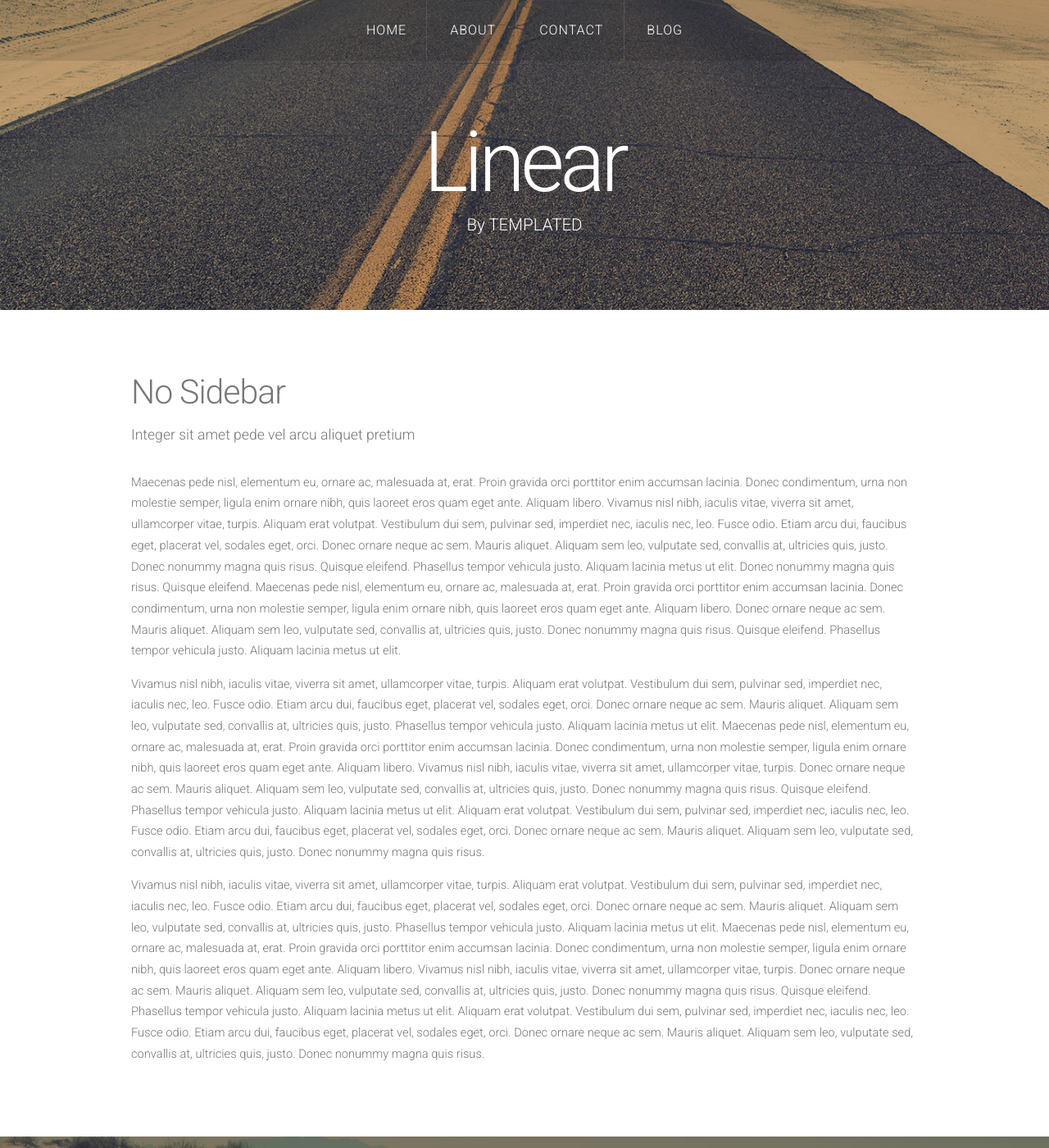
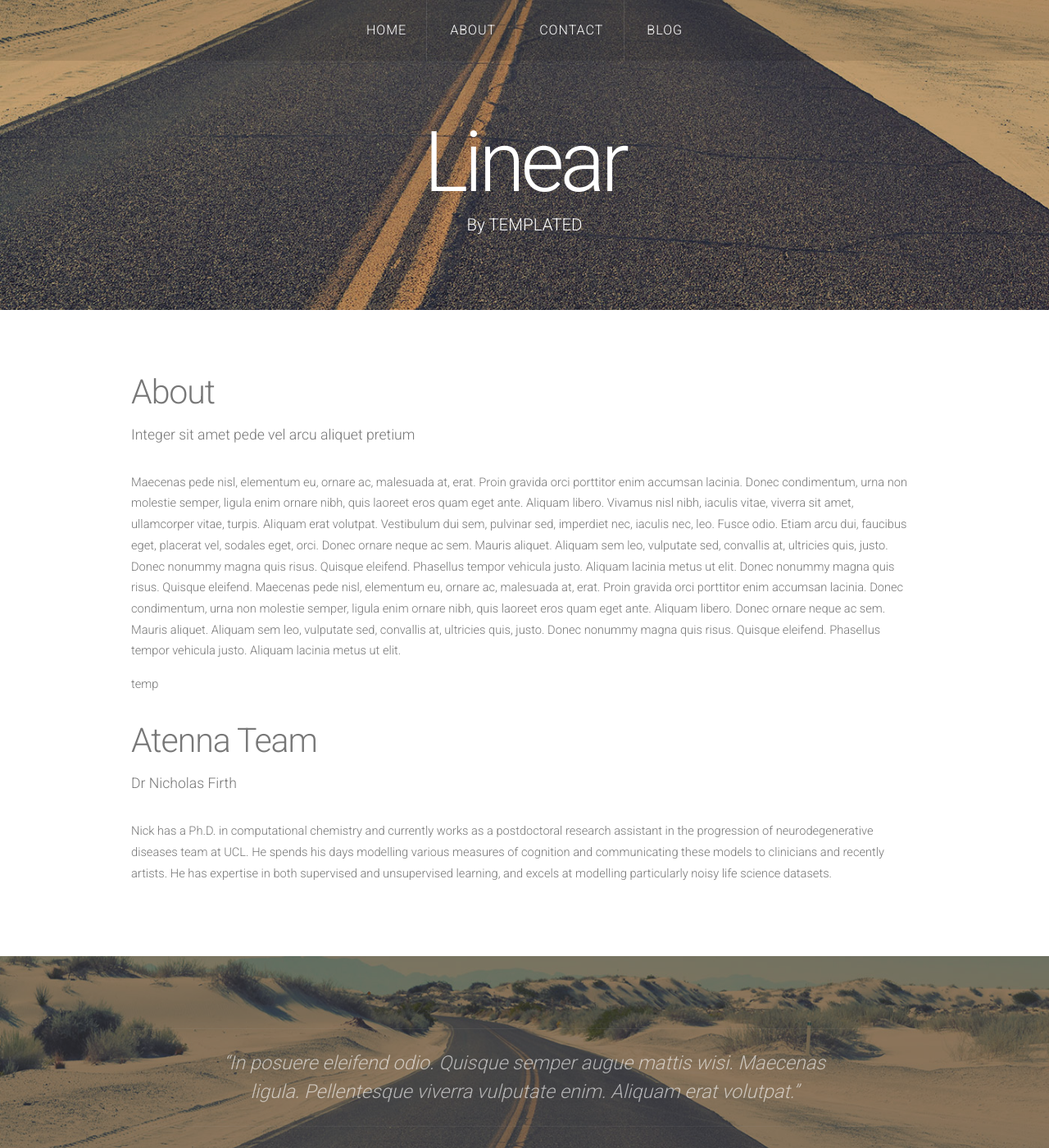
Before and after one commit to ncfirth/recoveringMathmo.github.io, a Jekyll site: the page built from about.html, in a window 1280 px wide and 1400 px high. Shown: the whole window at 82% size. Built offline with Jekyll 4.4.1, drawn with Linux system fonts in a browser that asks for light colours; nearby versions of some CDN libraries.

Commit message:
Started on other pages

```diff
--- a/_includes/nav.html
+++ b/_includes/nav.html
@@ -4,8 +4,8 @@
 		<ul>
 			{% assign current = page.url | downcase | split: '/' %}
 			<li {% if current[1] == 'index.html' %}class='current'{% endif %}><a href="/index.html">Home</a></li>
-			<li {% if current[1] == 'no-sidebar.html' %}class='current'{% endif %}><a href="/about.html">About</a></li>
-			<li {% if current[1] == 'no-sidebar.html' %}class='current'{% endif %}><a href="/contact.html">Contact</a></li>
+			<li {% if current[1] == 'about.html' %}class='current'{% endif %}><a href="/about.html">About</a></li>
+			<li {% if current[1] == 'contact.html' %}class='current'{% endif %}><a href="/contact.html">Contact</a></li>
 			<li {% if current[1] == 'blog' %}class='current'{% endif %}><a href="/blog">Blog</a></li>
 		</ul>
 	</nav>
--- a/about.html
+++ b/about.html
@@ -7,13 +7,19 @@ layout: default
 		<div id="content" class="container">
 			<section>
 				<header>
-					<h2>No Sidebar</h2>
+					<h2>About</h2>
 					<span class="byline">Integer sit amet pede vel arcu aliquet pretium</span>
 				</header>
 				<p>Maecenas pede nisl, elementum eu, ornare ac, malesuada at, erat. Proin gravida orci porttitor enim accumsan lacinia. Donec condimentum, urna non molestie semper, ligula enim ornare nibh, quis laoreet eros quam eget ante. Aliquam libero. Vivamus nisl nibh, iaculis vitae, viverra sit amet, ullamcorper vitae, turpis. Aliquam erat volutpat. Vestibulum dui sem, pulvinar sed, imperdiet nec, iaculis nec, leo. Fusce odio. Etiam arcu dui, faucibus eget, placerat vel, sodales eget, orci. Donec ornare neque ac sem. Mauris aliquet. Aliquam sem leo, vulputate sed, convallis at, ultricies quis, justo. Donec nonummy magna quis risus. Quisque eleifend. Phasellus tempor vehicula justo. Aliquam lacinia metus ut elit. Donec nonummy magna quis risus. Quisque eleifend. Maecenas pede nisl, elementum eu, ornare ac, malesuada at, erat. Proin gravida orci porttitor enim accumsan lacinia. Donec condimentum, urna non molestie semper, ligula enim ornare nibh, quis laoreet eros quam eget ante. Aliquam libero. Donec ornare neque ac sem. Mauris aliquet. Aliquam sem leo, vulputate sed, convallis at, ultricies quis, justo. Donec nonummy magna quis risus. Quisque eleifend. Phasellus tempor vehicula justo. Aliquam lacinia metus ut elit.</p>
-				<p>Vivamus nisl nibh, iaculis vitae, viverra sit amet, ullamcorper vitae, turpis. Aliquam erat volutpat. Vestibulum dui sem, pulvinar sed, imperdiet nec, iaculis nec, leo. Fusce odio. Etiam arcu dui, faucibus eget, placerat vel, sodales eget, orci. Donec ornare neque ac sem. Mauris aliquet. Aliquam sem leo, vulputate sed, convallis at, ultricies quis, justo. Phasellus tempor vehicula justo. Aliquam lacinia metus ut elit. Maecenas pede nisl, elementum eu, ornare ac, malesuada at, erat. Proin gravida orci porttitor enim accumsan lacinia. Donec condimentum, urna non molestie semper, ligula enim ornare nibh, quis laoreet eros quam eget ante. Aliquam libero. Vivamus nisl nibh, iaculis vitae, viverra sit amet, ullamcorper vitae, turpis. Donec ornare neque ac sem. Mauris aliquet. Aliquam sem leo, vulputate sed, convallis at, ultricies quis, justo. Donec nonummy magna quis risus. Quisque eleifend. Phasellus tempor vehicula justo. Aliquam lacinia metus ut elit. Aliquam erat volutpat. Vestibulum dui sem, pulvinar sed, imperdiet nec, iaculis nec, leo. Fusce odio. Etiam arcu dui, faucibus eget, placerat vel, sodales eget, orci. Donec ornare neque ac sem. Mauris aliquet. Aliquam sem leo, vulputate sed, convallis at, ultricies quis, justo. Donec nonummy magna quis risus.</p>
-				<p>Vivamus nisl nibh, iaculis vitae, viverra sit amet, ullamcorper vitae, turpis. Aliquam erat volutpat. Vestibulum dui sem, pulvinar sed, imperdiet nec, iaculis nec, leo. Fusce odio. Etiam arcu dui, faucibus eget, placerat vel, sodales eget, orci. Donec ornare neque ac sem. Mauris aliquet. Aliquam sem leo, vulputate sed, convallis at, ultricies quis, justo. Phasellus tempor vehicula justo. Aliquam lacinia metus ut elit. Maecenas pede nisl, elementum eu, ornare ac, malesuada at, erat. Proin gravida orci porttitor enim accumsan lacinia. Donec condimentum, urna non molestie semper, ligula enim ornare nibh, quis laoreet eros quam eget ante. Aliquam libero. Vivamus nisl nibh, iaculis vitae, viverra sit amet, ullamcorper vitae, turpis. Donec ornare neque ac sem. Mauris aliquet. Aliquam sem leo, vulputate sed, convallis at, ultricies quis, justo. Donec nonummy magna quis risus. Quisque eleifend. Phasellus tempor vehicula justo. Aliquam lacinia metus ut elit. Aliquam erat volutpat. Vestibulum dui sem, pulvinar sed, imperdiet nec, iaculis nec, leo. Fusce odio. Etiam arcu dui, faucibus eget, placerat vel, sodales eget, orci. Donec ornare neque ac sem. Mauris aliquet. Aliquam sem leo, vulputate sed, convallis at, ultricies quis, justo. Donec nonummy magna quis risus.</p>
+				<p>temp</p>
+			</section>
 
+			<section>
+				<header>
+					<h2>Atenna Team</h2>
+					<span class="byline">Dr Nicholas Firth</span>
+				</header>
+				<p>Nick has a Ph.D. in computational chemistry and currently works as a postdoctoral research assistant in the progression of neurodegenerative diseases team at UCL. He spends his days modelling various measures of cognition and communicating these models to clinicians and recently artists. He has expertise in both supervised and unsupervised learning, and excels at modelling particularly noisy life science datasets.</p>
 			</section>
 		</div>
 	</div>
--- a/contact.html
+++ b/contact.html
@@ -7,7 +7,7 @@ layout: default
 		<div id="content" class="container">
 			<section>
 				<header>
-					<h2>No Sidebar</h2>
+					<h2>Contact</h2>
 					<span class="byline">Integer sit amet pede vel arcu aliquet pretium</span>
 				</header>
 				<p>Maecenas pede nisl, elementum eu, ornare ac, malesuada at, erat. Proin gravida orci porttitor enim accumsan lacinia. Donec condimentum, urna non molestie semper, ligula enim ornare nibh, quis laoreet eros quam eget ante. Aliquam libero. Vivamus nisl nibh, iaculis vitae, viverra sit amet, ullamcorper vitae, turpis. Aliquam erat volutpat. Vestibulum dui sem, pulvinar sed, imperdiet nec, iaculis nec, leo. Fusce odio. Etiam arcu dui, faucibus eget, placerat vel, sodales eget, orci. Donec ornare neque ac sem. Mauris aliquet. Aliquam sem leo, vulputate sed, convallis at, ultricies quis, justo. Donec nonummy magna quis risus. Quisque eleifend. Phasellus tempor vehicula justo. Aliquam lacinia metus ut elit. Donec nonummy magna quis risus. Quisque eleifend. Maecenas pede nisl, elementum eu, ornare ac, malesuada at, erat. Proin gravida orci porttitor enim accumsan lacinia. Donec condimentum, urna non molestie semper, ligula enim ornare nibh, quis laoreet eros quam eget ante. Aliquam libero. Donec ornare neque ac sem. Mauris aliquet. Aliquam sem leo, vulputate sed, convallis at, ultricies quis, justo. Donec nonummy magna quis risus. Quisque eleifend. Phasellus tempor vehicula justo. Aliquam lacinia metus ut elit.</p>
--- a/index.html
+++ b/index.html
@@ -77,8 +77,8 @@ layout: default
 				</section>
 			</div>
 
-			<div class="row" align="center">
-				<section class="display:inline-block" width="50%">
+			<div class="row" style="text-align:center;">
+				<section class="6u" style="display:inline-block; width:50%;">
 					<a href="#" class="image full"><img src="/assets/images/pic03.jpg" alt=""></a>
 					<header>
 						<h2>Recruitment</h2>
```
Also changed, not shown: 2 other files.
